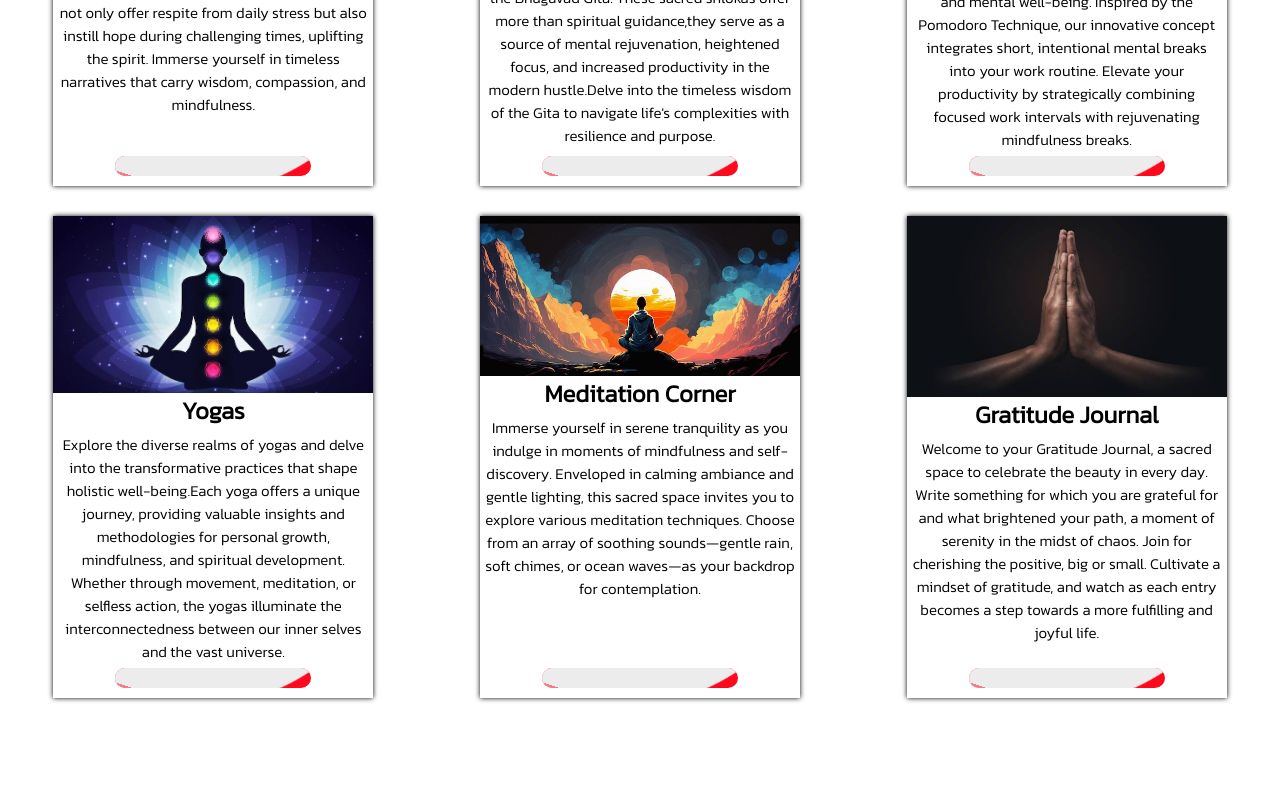
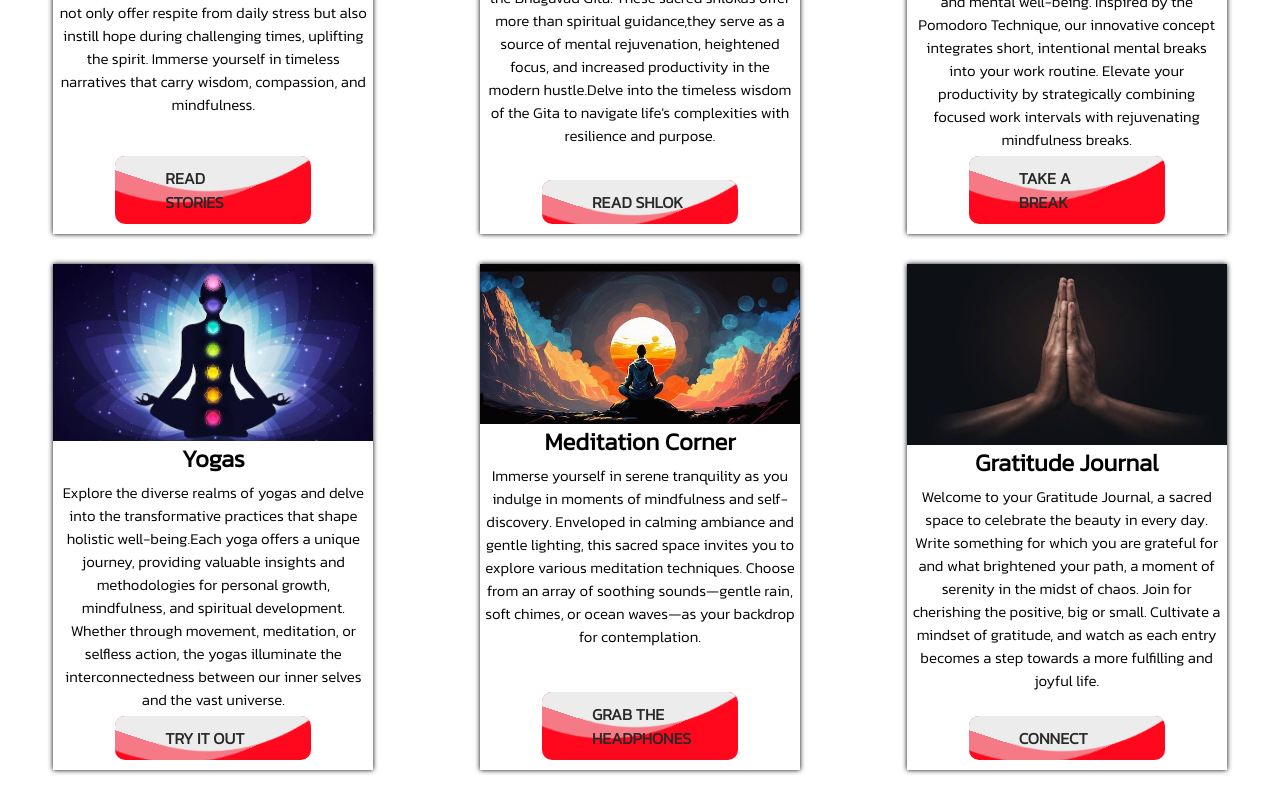
Before and after one commit to Debdutta-10/Samarpan-client, a React (Create React App) app: page /features in a window 1280 px wide. Shown: the part 450-1250 px from the top of the page. Before the commit the page ends 1178 px from the top, so only its background shows below. Built offline with nearby package versions, Linux system fonts and the light colour scheme.

Commit message:
Features.js corrected

```diff
--- a/src/components/Features.js
+++ b/src/components/Features.js
@@ -7,28 +7,32 @@ import meditation from './images/meditation.jpg'
 import journal from './images/journal.jpg'
 import './styles/home.css';
 import Card from './Card.js'
-import { Link } from 'react-router-dom';
+
 function Features() {
   return (
     <>
-    <div className="features">
-        <h1 style={{ textAlign: "center", marginBottom: "10px", marginTop: "20px",textDecoration:"underline" } } className='mob-home-head'>Features</h1>
+      <div className="features">
+        <h1 style={{ textAlign: "center", marginBottom: "10px", marginTop: "20px", textDecoration: "underline" }} className='mob-home-head'>Features</h1>
         <div className='card-container'>
-        <Card heading="Buddhist Stories" paragraph="Explore Buddhist stories to rejuvenate your mind, enhance productivity, and foster focus in the midst of life's demands.Buddhist stories not only offer respite from daily stress but also instill hope during challenging times, uplifting the spirit. Immerse yourself in timeless narratives that carry wisdom, compassion, and mindfulness. " image={stories}></Card>
+          <Card heading="Buddhist Stories" paragraph="Explore Buddhist stories to rejuvenate your mind, enhance productivity, and foster focus in the midst of life's demands.Buddhist stories not only offer respite from daily stress but also instill hope during challenging times, uplifting the spirit. Immerse yourself in timeless narratives that carry wisdom, compassion, and mindfulness. " image={stories}
+            myPath="/stories" pathName="Read Stories"></Card>
 
-        <Card heading="Read Gita Shlok" paragraph="Embark on a transformative journey by immersing yourself in the profound verses of the Bhagavad Gita. These sacred shlokas offer more than spiritual guidance,they serve as a source of mental rejuvenation, heightened focus, and increased productivity in the modern hustle.Delve into the timeless wisdom of the Gita to navigate life's complexities with resilience and purpose." image={gita}></Card>
+          <Card heading="Read Gita Shlok" paragraph="Embark on a transformative journey by immersing yourself in the profound verses of the Bhagavad Gita. These sacred shlokas offer more than spiritual guidance,they serve as a source of mental rejuvenation, heightened focus, and increased productivity in the modern hustle.Delve into the timeless wisdom of the Gita to navigate life's complexities with resilience and purpose." image={gita} myPath="/shlokas" pathName="Read Shlok" ></Card>
 
-        <Card heading="Pomodoro Mental Break" paragraph="Introducing Mindful Pomodoro Breaks a revolutionary approach to time management and mental well-being. Inspired by the Pomodoro Technique, our innovative concept integrates short, intentional mental breaks into your work routine. Elevate your productivity by strategically combining focused work intervals with rejuvenating mindfulness breaks." image={pomo}></Card>
+          <Card heading="Pomodoro Mental Break" paragraph="Introducing Mindful Pomodoro Breaks a revolutionary approach to time management and mental well-being. Inspired by the Pomodoro Technique, our innovative concept integrates short, intentional mental breaks into your work routine. Elevate your productivity by strategically combining focused work intervals with rejuvenating mindfulness breaks." image={pomo}
+            myPath="/pomo" pathName="Take a Break"></Card>
         </div>
+
         <div className='card-container'>
-        <Card heading="Yogas" paragraph="Explore the diverse realms of yogas and delve into the transformative practices that shape holistic well-being.Each yoga offers a unique journey, providing valuable insights and methodologies for personal growth, mindfulness, and spiritual development. Whether through movement, meditation, or selfless action, the yogas illuminate the  interconnectedness between our inner selves and the vast universe." image={yoga} ></Card>
+          <Card heading="Yogas" paragraph="Explore the diverse realms of yogas and delve into the transformative practices that shape holistic well-being.Each yoga offers a unique journey, providing valuable insights and methodologies for personal growth, mindfulness, and spiritual development. Whether through movement, meditation, or selfless action, the yogas illuminate the  interconnectedness between our inner selves and the vast universe." image={yoga} myPath="/yoga" pathName="Try it out"></Card>
 
-        <Card heading="Meditation Corner" paragraph="Immerse yourself in serene tranquility as you indulge in moments of mindfulness and self-discovery. Enveloped in calming ambiance and gentle lighting, this sacred space invites you to explore various meditation techniques. Choose from an array of soothing sounds—gentle rain, soft chimes, or ocean waves—as your backdrop for contemplation." image={meditation}></Card>
+          <Card heading="Meditation Corner" paragraph="Immerse yourself in serene tranquility as you indulge in moments of mindfulness and self-discovery. Enveloped in calming ambiance and gentle lighting, this sacred space invites you to explore various meditation techniques. Choose from an array of soothing sounds—gentle rain, soft chimes, or ocean waves—as your backdrop for contemplation." image={meditation} myPath="/meditation" pathName="Grab the Headphones"></Card>
 
-        <Card heading="Gratitude Journal" paragraph="Welcome to your Gratitude Journal, a sacred space to celebrate the beauty in every day. Write something for which you are grateful for and what brightened your path, a moment of serenity in the midst of chaos. Join for cherishing the positive, big or small. Cultivate a mindset of gratitude, and watch as each entry becomes a step towards a more fulfilling and joyful life." image={journal}></Card>
+          <Card heading="Gratitude Journal" paragraph="Welcome to your Gratitude Journal, a sacred space to celebrate the beauty in every day. Write something for which you are grateful for and what brightened your path, a moment of serenity in the midst of chaos. Join for cherishing the positive, big or small. Cultivate a mindset of gratitude, and watch as each entry becomes a step towards a more fulfilling and joyful life. " image={journal} myPath="/journal" pathName="Connect"></Card>
 
         </div>
-      </div></>
+      </div>
+    </>
   )
 }
 
```
